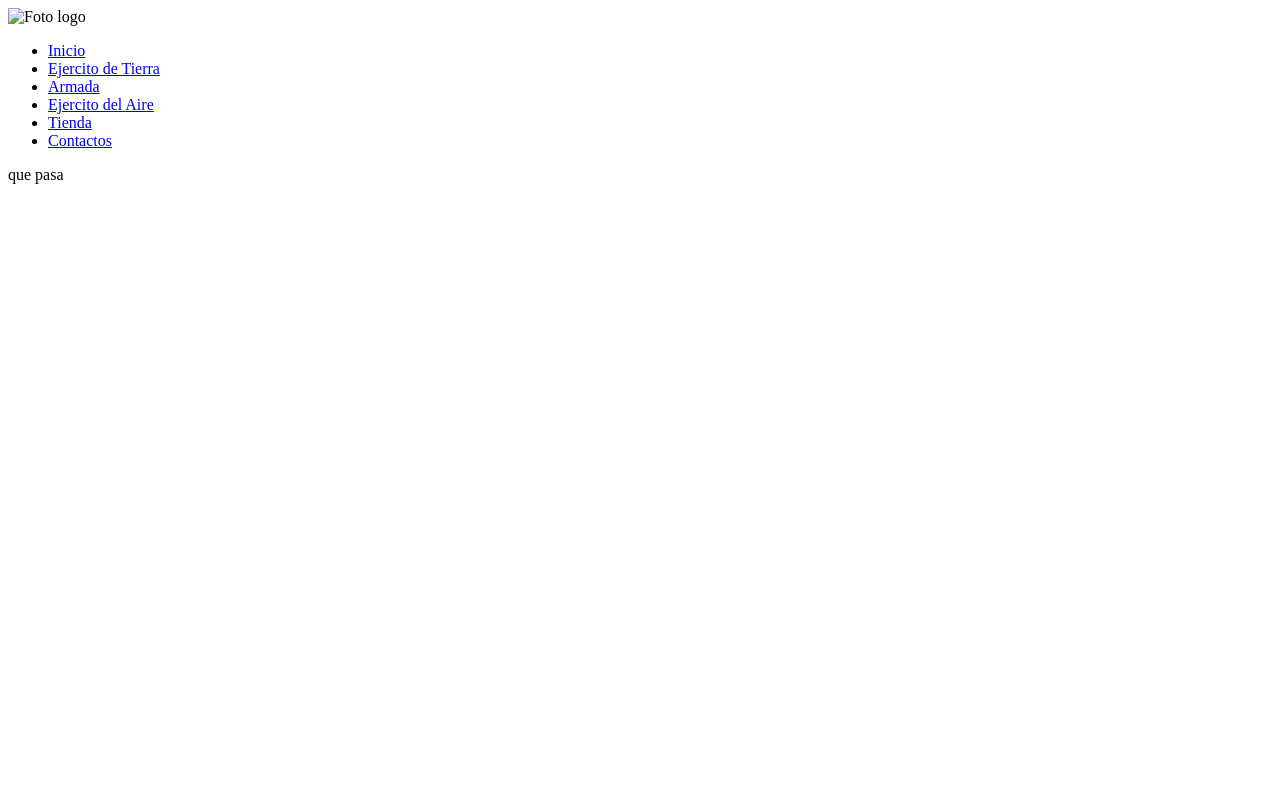
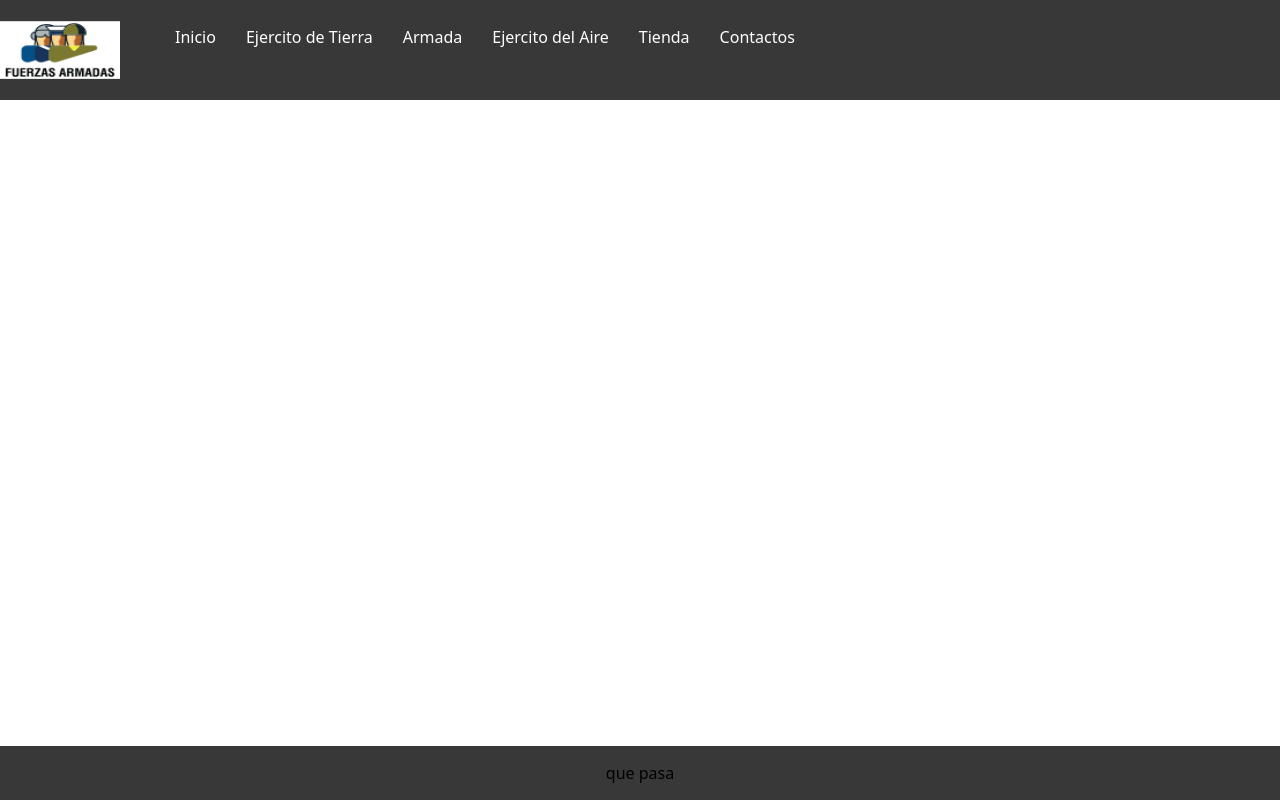
Before and after one commit to MiiguelMc/EjercicioFinalLenguaje, a plain HTML site: page Aire.html in a window 1280 px wide. Drawn offline with Linux system fonts and the light colour scheme; the site is published under a folder, as on GitHub Pages, so addresses that start at the root find nothing.

Commit message:
Subida para poder leer III

```diff
--- a/Aire.html
+++ b/Aire.html
@@ -4,7 +4,7 @@
 <link rel="preconnect" href="https://fonts.gstatic.com" crossorigin>
 <link href="https://fonts.googleapis.com/css2?family=Open+Sans:ital,wght@0,300..800;1,300..800&display=swap" rel="stylesheet">
 <head>
-    <link href="/css/Aire.css" rel="stylesheet">
+    <link href="css/Aire.css" rel="stylesheet">
     <meta charset="UTF-8">
     <meta name="viewport" content="width=device-width, initial-scale=1.0">
     <title>Militar ESP</title>
@@ -12,16 +12,16 @@
 <body>
     <div class="cabeza">
 <header>
-    <img id ="logo" src="/img/Logo.png" alt="Foto logo" width="120" height="100">
+    <img id ="logo" src="img/Logo.png" alt="Foto logo" width="120" height="100">
 </header>
   <nav>
     <ul>
-      <li><a href="/html/Index.html">Inicio</a></li>
-      <li><a href="/html/Tierra.html">Ejercito de Tierra</a></li>
-      <li><a href="/html/Armada.html">Armada</a></li>
-      <li><a href="/html/Aire.html">Ejercito del Aire</a></li>
-      <li><a href="/html/Tienda.html">Tienda</a></li>
-      <li><a href="/html/Contacto.html">Contactos</a></li>
+      <li><a href="index.html">Inicio</a></li>
+      <li><a href="tierra.html">Ejercito de Tierra</a></li>
+      <li><a href="armada.html">Armada</a></li>
+      <li><a href="aire.html">Ejercito del Aire</a></li>
+      <li><a href="tienda.html">Tienda</a></li>
+      <li><a href="contacto.html">Contactos</a></li>
     </ul>
   </nav>
  </div>
```
Also changed, not shown: Armada.html (+8 -8 lines), Contacto.html (+8 -8 lines), Tienda.html (+8 -8 lines), Tierra.html (+8 -8 lines), index.html (+6 -6 lines).
